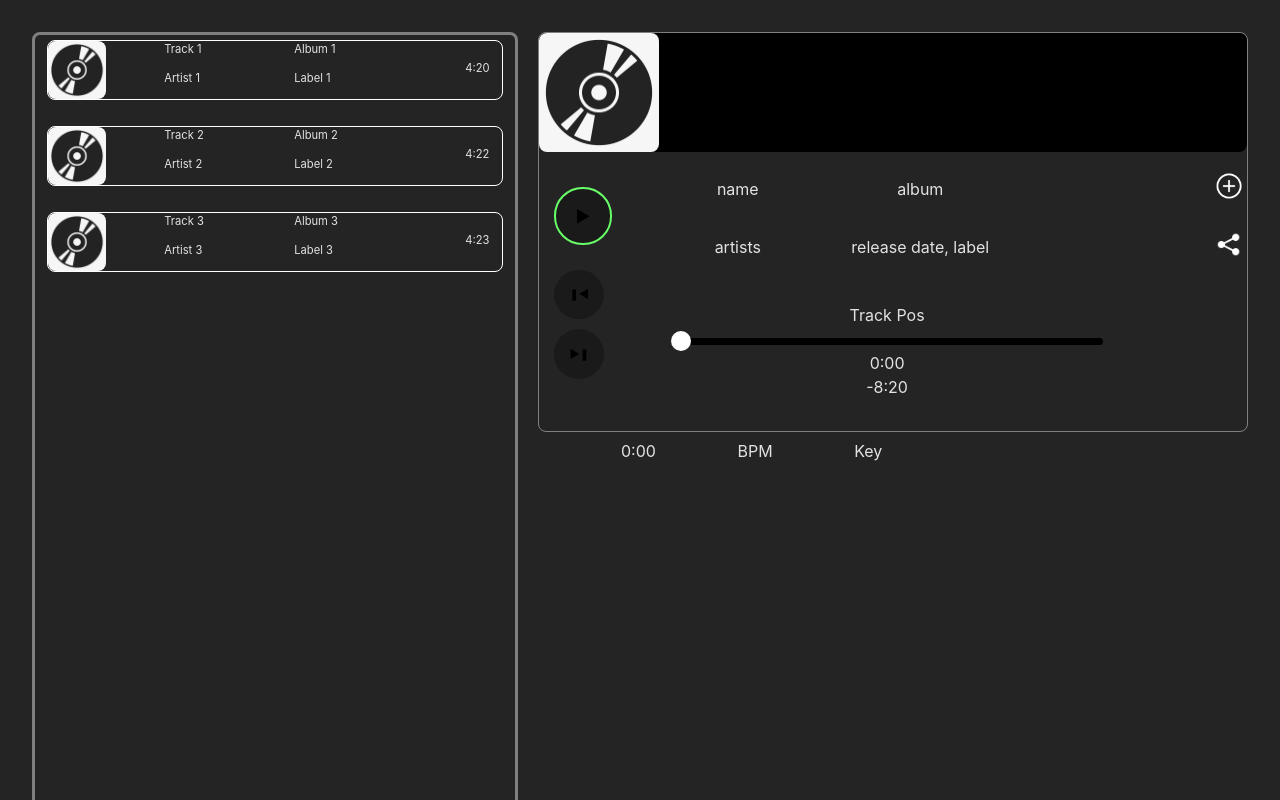
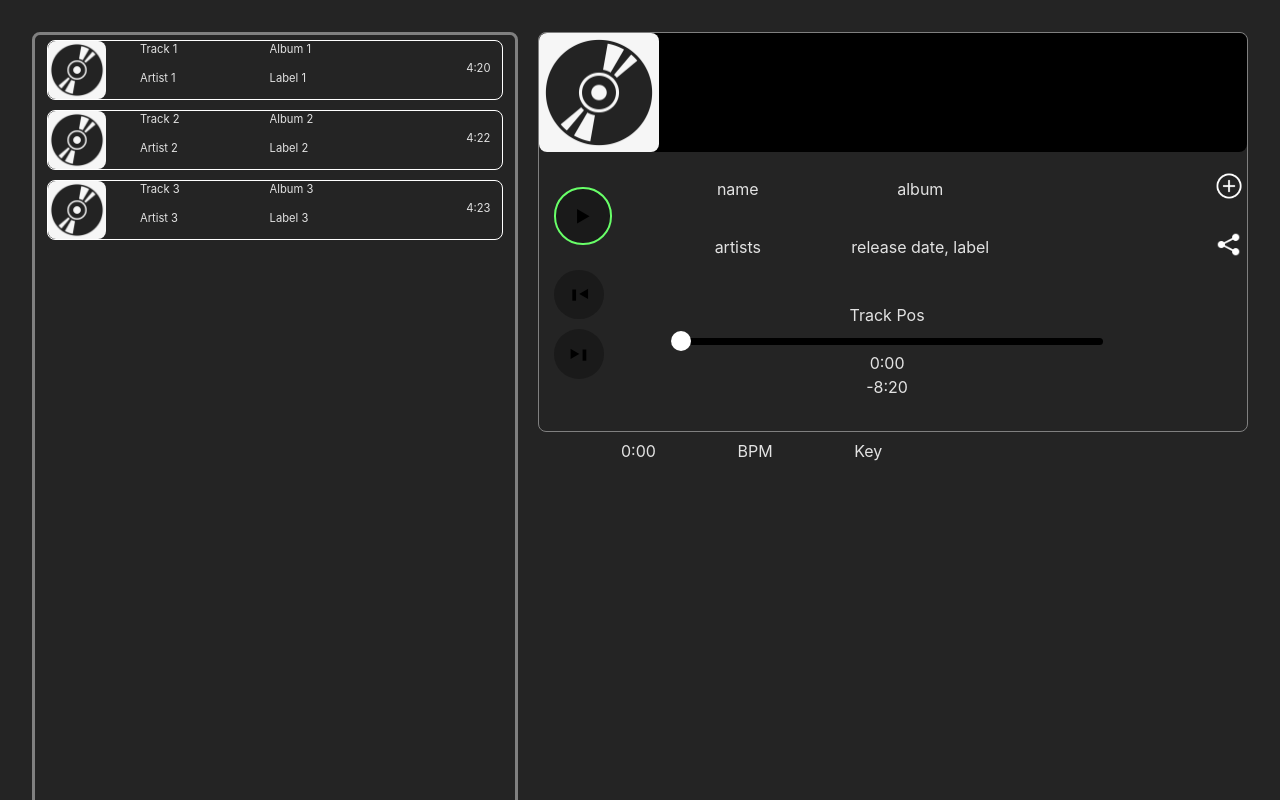
Before and after one commit to Atwan-Sha/spotify-dj-app, a React (Vite) app in the folder dj-app/: page / in a window 1280 px wide. Shown: the top 800 px of the page. Built offline with nearby package versions, Linux system fonts and the light colour scheme; no server answers.

Commit message:
connect play buttons to api

```diff
--- a/dj-app/src/App.tsx
+++ b/dj-app/src/App.tsx
@@ -7,7 +7,7 @@ import Player from './player/Player.tsx'
 
 export default function App() {
   const [token, setToken] = useState(
-    'BQBwASxZhL31rG4lwMJb2iXZ6cuwu52FMCAjtZ7_acmIjIJTrU6CYKCINLUBdk_gf-2Fbxc7_kOvOYgPNYfzuwOdlFHc1P03XY2l8APRm2SWWu_RwaF36iKFJq3lPrExh8CEpXTbo_xqtQY2ebmlu08IfgQBdK6BKkLNHvsMbfVKmzZPzAeu4QJQYZ9DVTzKIIZdDNUllPbb33Yng9e0U_yinlkkAvt9kRNVAeCKfbqdTth5'
+    'BQA_wc5PkGZYg2bMBibwmG3RX8pyox6GarkxVEJErz33r35zCSNe0rtBzq3M1-AlWWE_KLkxvgHZh2_U2DnndDeaEDTq-1dgeG2J0vMvXQx93ogVrwIzFKiT3s8pcNw3dZ8EEd5eJ9G9KbNNQjWfBZA2xESZmTiKYI4-Xk5dBqN3KBPtCWC-MrwPFHsP4SW6gDJEkIUmy8-x2wGhji1hIzRNNNFM5XLis-JLXzuXwAWRwcEa'
   )
 
   return (
--- a/dj-app/src/playlist/Playlist.tsx
+++ b/dj-app/src/playlist/Playlist.tsx
@@ -3,8 +3,17 @@ import '../styles/Playlist.sass'
 import placeholder from '../assets/cd-cover-placeholder.jpg'
 import Track from './Track.tsx'
 
+//* TEST DATA
+const mockTrackArr = [
+  { id: 'xxxx', cover: placeholder, name: 'Track 1', artist: 'Artist 1', album: 'Album 1', label: 'Label 1', duration: '4:20' },
+  { id: 'xxxx', cover: placeholder, name: 'Track 2', artist: 'Artist 2', album: 'Album 2', label: 'Label 2', duration: '4:22' },
+  { id: 'xxxx', cover: placeholder, name: 'Track 3', artist: 'Artist 3', album: 'Album 3', label: 'Label 3', duration: '4:23' }
+]
+const playlistID = '1xdi2SUZ0LaH6Al71Gs7nH' // DJprep
+
+//* utils
 function convertDuration(t: number): string {
-  //* millis to min:sec
+  // millis to min:sec
   t /= 1000
   const sec = Math.round(t % 60)
   const min = Math.floor(t / 60)
@@ -18,6 +27,7 @@ function simplifyPlaylistData(plData: any) {
     // ! fix text-wrap
     // ? custom separate hook/component for data fetching
     return {
+      id: item.track.id,
       cover: item.track.album.images[0].url,
       name: item.track.name,
       artist: item.track.artists[0].name,
@@ -31,18 +41,15 @@ function simplifyPlaylistData(plData: any) {
   return trackArr
 }
 
+
 export default function Playlist({ token }: { token: string }) {
   console.log('RENDER PLAYLIST')
-
-  const mockTrackArr = [
-    { cover: placeholder, name: 'Track 1', artist: 'Artist 1', album: 'Album 1', label: 'Label 1', duration: '4:20' },
-    { cover: placeholder, name: 'Track 2', artist: 'Artist 2', album: 'Album 2', label: 'Label 2', duration: '4:22' },
-    { cover: placeholder, name: 'Track 3', artist: 'Artist 3', album: 'Album 3', label: 'Label 3', duration: '4:23' }
-  ]
 
   const playlistID = '1xdi2SUZ0LaH6Al71Gs7nH' // DJprep
 
   const [tracks, setTracks] = useState(mockTrackArr)
+  // const [playTrack, setPlayTrack] = useState(false)
+  // const [playTrackID, setPlayTrackID] = useState('')
 
   useEffect(() => {
     async function getPlaylistData() {
@@ -55,18 +62,34 @@ export default function Playlist({ token }: { token: string }) {
       })
       playlistData = await playlistData.json()
       // console.log(playlistData.items)
-      let playlistTracks = simplifyPlaylistData(playlistData)
+      const playlistTracks = simplifyPlaylistData(playlistData)
       setTracks(playlistTracks)
 
     }
     getPlaylistData()
+  }, [])
 
-  }, [])
+  async function playTrackFromPlaylist(id: string) {
+    const reqBody = {
+      context_uri: `spotify:playlist:${playlistID}`,
+      offset: { uri: `spotify:track:${id}` },
+      position_ms: 0
+    }
+    let res = await fetch(`https://api.spotify.com/v1/me/player/play`, {
+      headers: {
+        Authorization: `Bearer ${token}`,
+        'Content-Type': 'application/json'
+      },
+      method: 'PUT',
+      body: JSON.stringify(reqBody)
+    })
+    console.log(res)
+  }
 
   return (
     <>
       <div id="playlist">
-        {tracks.map((data, i) => (<Track data={data} key={i} />))}
+        {tracks.map((data, i) => (<Track data={data} playTrack={playTrackFromPlaylist} key={i} />))}
       </div>
     </>
   )
--- a/dj-app/src/playlist/Track.tsx
+++ b/dj-app/src/playlist/Track.tsx
@@ -1,7 +1,7 @@
-import { useState } from 'react'
+// import { useState } from 'react'
 // import placeholder from '../assets/cd-cover-placeholder.jpg'
 
-export default function Track({ data }: { data: any }) {
+export default function Track({ data, playTrack }: { data: any, playTrack: Function }) {
 
   return (
     <>
@@ -16,7 +16,8 @@ export default function Track({ data }: { data: any }) {
           type="button"
           className="btn play"
           onClick={() => {
-            console.log('play track from playlist')
+            console.log('play track id:', data.id)
+            playTrack(data.id)
           }}
         >
           &#9654;
--- a/dj-app/src/styles/Playlist.sass
+++ b/dj-app/src/styles/Playlist.sass
@@ -14,7 +14,7 @@
     border-radius: 8px
 
     overflow-y: auto
-    gap: 1rem
+    // gap: 1rem
 
     // scrollbar-width: thin
     scrollbar-color: #555 #111
@@ -41,6 +41,7 @@
         // inline-size: 300px
         // text-wrap: nowrap
         // overflow: hidden
+
         .cover-art
             height: 100%
             width: auto
@@ -50,11 +51,13 @@
                 // opacity: 0.2
         .play
             height: 58px
+            width: 60px
             // height: 100%
-            aspect-ratio: 1
-            width: 58px
-            position: absolute
+            // aspect-ratio: 1
+            position: relative
+            left: -55px
             border: none
+            border-radius: 8px
             font-size: 1.5em
             // top: 50%
             // left: 50%
@@ -75,6 +78,8 @@
             justify-content: space-evenly
             flex-wrap: wrap
             text-align: left
+            position: relative
+            left: -55px
 
             span
                 width: 100px
```
